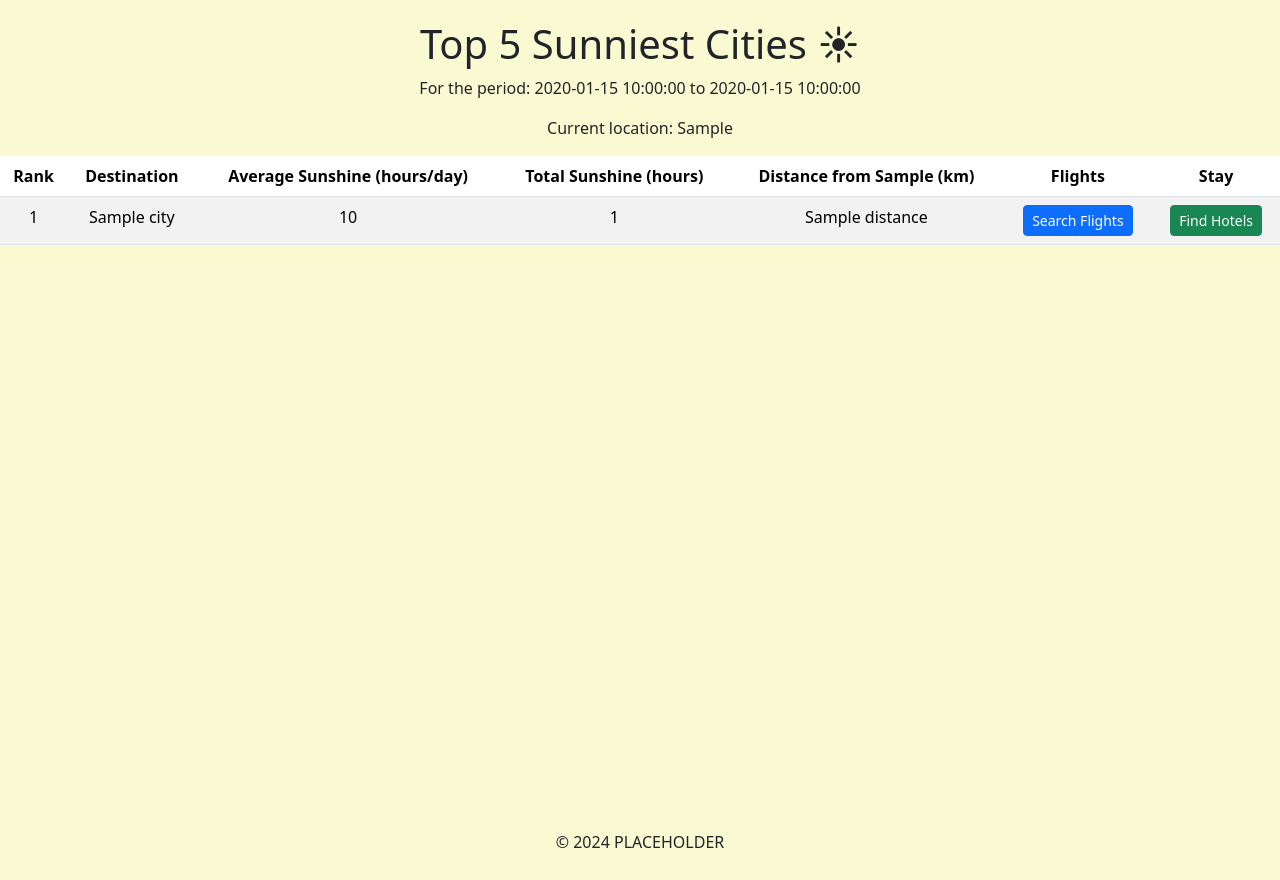
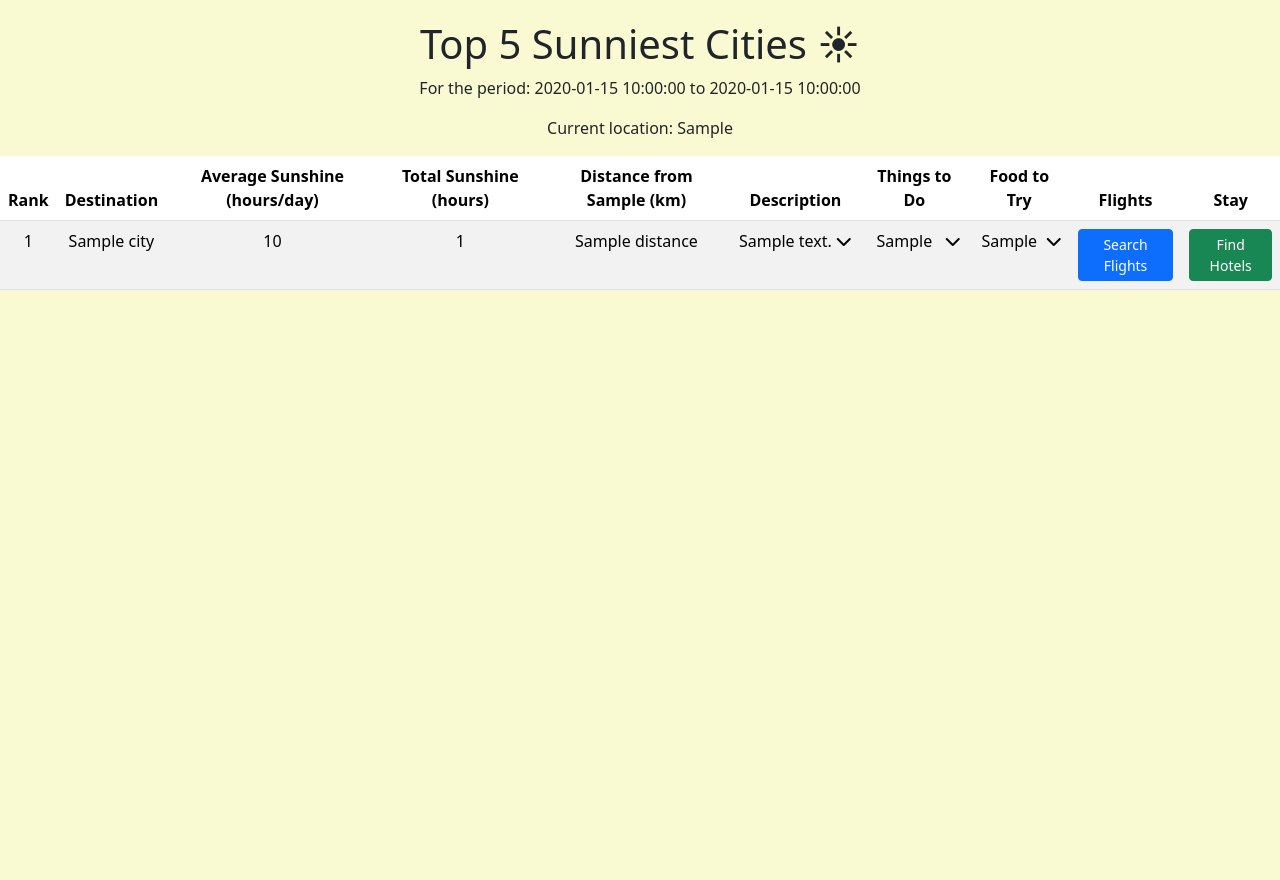
Before and after one commit to Zaibatus/Sunnyscout, a Flask app: template templates/results.html in a window 1280 px wide. Shown: the part 50-930 px from the top of the page. After the commit the page ends 340 px from the top, so only its background shows below. Run offline with Flask 3, Linux system fonts and the light colour scheme; the template is opened without the code that fills it: most values are stand-ins (such as "Sample title", 1, 10 or a date in 2020).

Commit message:
Add cities description, What to do and Food to try to results.html + Updated result function in main.

```diff
--- a/main.py
+++ b/main.py
@@ -73,7 +73,9 @@ def update_iata_codes():
 
 
 def get_cities_data():
-    df = pd.read_csv('cities_airports.csv', usecols=['City', 'Latitude', 'Longitude', 'IATA_Code', 'Country', 'Island', 'Capital', 'EU', 'Schengen'])
+    df = pd.read_csv('cities_airports.csv',
+                     usecols=['City', 'Latitude', 'Longitude', 'IATA_Code', 'Country', 'Island', 'Capital', 'EU',
+                              'Schengen'])
     return df.to_dict('records')
 
 
@@ -177,7 +179,8 @@ def result():
     europe_cities_df = pd.read_csv('europe_cities.csv')
     airports_df = pd.read_csv('cities_airports.csv')
 
-    current_city = europe_cities_df[europe_cities_df['city'].str.lower() == current_location.lower()].iloc[0] if not europe_cities_df[europe_cities_df['city'].str.lower() == current_location.lower()].empty else None
+    current_city = europe_cities_df[europe_cities_df['city'].str.lower() == current_location.lower()].iloc[0] if not \
+        europe_cities_df[europe_cities_df['city'].str.lower() == current_location.lower()].empty else None
 
     if current_city is not None:
         current_lat, current_lon = current_city['lat'], current_city['lng']
@@ -189,7 +192,8 @@ def result():
             # Find the closest airport
             closest_city, closest_airport_code = find_closest_airport(current_lat, current_lon, airports_df)
             current_location_code = closest_airport_code
-            print(f"No airport found for {current_location}. Using closest airport: {closest_city} ({closest_airport_code})")
+            print(
+                f"No airport found for {current_location}. Using closest airport: {closest_city} ({closest_airport_code})")
         else:
             current_location_code = current_airport.iloc[0]['IATA_Code']
     else:
@@ -243,6 +247,18 @@ def result():
     # Sort cities by total sunshine and get top 5
     top_5_cities = sorted(city_sunshine, key=lambda x: x['total_sunshine'], reverse=True)[:5]
 
+    # Load city descriptions and additional information from CSV file
+    city_info = {}
+    try:
+        info_df = pd.read_csv('cities_airports.csv')
+        city_info = info_df.set_index('City')[['City_Description', 'City_To_Dos', 'Food_to_try']].to_dict('index')
+    except FileNotFoundError:
+        app.logger.warning("Cities information file not found. Additional info will not be included.")
+    except pd.errors.EmptyDataError:
+        app.logger.warning("Cities information file is empty. Additional info will not be included.")
+    except KeyError as e:
+        app.logger.warning(f"Column {e} not found in the CSV. Some additional info may not be included.")
+
     # Prepare data for the template
     result_data = []
     for rank, city_data in enumerate(top_5_cities, 1):
@@ -257,12 +273,19 @@ def result():
         # Create Booking.com link
         booking_link = f"https://www.booking.com/{city_data['city'].split(',')[0].lower().replace(' ', '-')}"
 
+        # Get city information
+        city_name = city_data['city'].split(',')[0].strip()
+        city_info_data = city_info.get(city_name, {})
+
         result = {
             'rank': rank,
             'city': f"{city_data['city']}, {city_data['country']}",
             'avg_sunshine': f"{city_data['avg_sunshine']:.2f}",
             'total_sunshine': f"{city_data['total_sunshine']:.2f}",
             'distance': f"{city_data['distance']}",
+            'description': city_info_data.get('City_Description', "No description available."),
+            'to_dos': city_info_data.get('City_To_Dos', "No to-dos available."),
+            'food_to_try': city_info_data.get('Food_to_try', "No food recommendations available."),
             'kayak_link': kayak_link,
             'booking_link': booking_link
         }
@@ -294,7 +317,8 @@ def filter_cities_by_preferences(cities, preferences, current_lat, current_lon,
                 filtered_cities = [city for city in filtered_cities if city.get(key) != 'yes']
 
     if current_lat is not None and current_lon is not None and distance_preference:
-        min_dist, max_dist = map(int, distance_preference.split('-')) if '-' in distance_preference else (2001, float('inf'))
+        min_dist, max_dist = map(int, distance_preference.split('-')) if '-' in distance_preference else (
+        2001, float('inf'))
         filtered_cities = [
             city for city in filtered_cities
             if min_dist <= haversine_distance(current_lat, current_lon, city['Latitude'], city['Longitude']) < max_dist
@@ -304,7 +328,8 @@ def filter_cities_by_preferences(cities, preferences, current_lat, current_lon,
 
 
 def find_closest_airport(lat, lon, airports_df):
-    airports_df['distance'] = airports_df.apply(lambda row: haversine_distance(lat, lon, row['Latitude'], row['Longitude']), axis=1)
+    airports_df['distance'] = airports_df.apply(
+        lambda row: haversine_distance(lat, lon, row['Latitude'], row['Longitude']), axis=1)
     closest_airport = airports_df.loc[airports_df['distance'].idxmin()]
     return closest_airport['City'], closest_airport['IATA_Code']
 
--- a/static/CSS/style.css
+++ b/static/CSS/style.css
@@ -5,6 +5,7 @@ body {
     overflow-x: hidden;
     background-color: lightgoldenrodyellow;
 }
+
 
 header {
     background: linear-gradient(to top, #f9e79f, #f1c40f);
@@ -263,3 +264,65 @@ main {
 .preference-matrix input[type="radio"] {
     margin: 0;
 }
+
+.description-full {
+    display: none;
+    position: absolute;
+    top: 100%;
+    left: 0;
+    background-color: white;
+    border: 1px solid #ddd;
+    padding: 10px;
+    border-radius: 5px;
+    box-shadow: 0 2px 5px rgba(0, 0, 0, 0.2);
+    z-index: 1000;
+    max-width: 300px;
+    white-space: pre-wrap;
+    word-wrap: break-word;
+    max-height: 200px; /* Set the max height */
+    overflow-y: auto; /* Enable vertical scrolling */
+}
+
+.description-container {
+    position: relative;
+    max-width: 300px;
+    }
+
+.description-preview {
+    white-space: nowrap;
+    overflow: hidden;
+    text-overflow: ellipsis;
+    cursor: pointer;
+    padding-right: 20px;
+    }
+
+.description-full {
+    display: none;
+    position: absolute;
+    top: 100%;
+    left: 0;
+    background-color: white;
+    border: 1px solid #ddd;
+    padding: 10px;
+    border-radius: 5px;
+    box-shadow: 0 2px 5px rgba(0,0,0,0.2);
+    z-index: 1000;
+    max-width: 300px;
+    white-space: pre-wrap;
+    word-wrap: break-word;
+    }
+
+
+.toggle-description {
+    position: absolute;
+    right: 0;
+    top: 50%;
+    transform: translateY(-50%);
+    cursor: pointer;
+    transition: transform 0.3s ease;
+    }
+
+
+.description-open .toggle-description {
+    transform: translateY(-50%) rotate(180deg);
+    }
--- a/templates/index.html
+++ b/templates/index.html
@@ -12,7 +12,7 @@
     <link rel="stylesheet" href="https://cdn.jsdelivr.net/npm/flatpickr/dist/flatpickr.min.css">
     <script src="https://cdn.jsdelivr.net/npm/flatpickr"></script>
 </head>
-<body>
+<body class="recursive-<uniquifier>">
     <div class="page-container">
         <header>
             <div class="app-name">
--- a/templates/results.html
+++ b/templates/results.html
@@ -8,6 +8,7 @@
     <link rel="apple-touch-icon" sizes="192x192" href="{{ url_for('static', filename='images/favicon-192x192.png') }}">
     <link rel="icon" href="{{ url_for('static', filename='images/favicon.ico') }}" type="image/x-icon">
     <link href="https://cdn.jsdelivr.net/npm/bootstrap@5.3.3/dist/css/bootstrap.min.css" rel="stylesheet" integrity="sha384-QWTKZyjpPEjISv5WaRU9OFeRpok6YctnYmDr5pNlyT2bRjXh0JMhjY6hW+ALEwIH" crossorigin="anonymous">
+    <link rel="stylesheet" href="https://cdnjs.cloudflare.com/ajax/libs/font-awesome/6.4.0/css/all.min.css">
     <link rel="stylesheet" href="{{ url_for('static', filename='CSS/style.css') }}">
 </head>
 <body>
@@ -26,6 +27,7 @@
                 <h1>Top 5 Sunniest Cities ☀</h1>
                 <p>For the period: {{ start_date }} to {{ end_date }}</p>
                 <p>Current location: {{ current_location }}</p>
+<div class="table-responsive" style="max-height: 80vh; overflow-y: auto;">
         <table class="table table-striped">
             <thead>
                 <tr>
@@ -34,6 +36,9 @@
                     <th>Average Sunshine (hours/day)</th>
                     <th>Total Sunshine (hours)</th>
                     <th>Distance from {{ current_location }} (km)</th>
+                    <th>Description</th>
+                    <th>Things to Do</th>
+                    <th>Food to Try</th>
                     <th>Flights</th>
                     <th>Stay</th>
                 </tr>
@@ -46,6 +51,42 @@
                     <td>{{ city.avg_sunshine }}</td>
                     <td>{{ city.total_sunshine }}</td>
                     <td>{{ city.distance if city.distance != 'N/A' else 'N/A' }}</td>
+                    <td>
+                        <div class="description-container">
+                            <div class="description-preview">
+                                {{ city.description[:100] }}{% if city.description|length > 100 %}...{% endif %}
+                            </div>
+                            <i class="fas fa-chevron-down toggle-description" onclick="toggleDescription(this)"></i>
+                            <div class="description-full">
+                                <h5>Description:</h5>
+                                <p>{{ city.description }}</p>
+                            </div>
+                        </div>
+                    </td>
+                    <td>
+                        <div class="description-container">
+                            <div class="description-preview">
+                                {{ city.to_dos[:100] }}{% if city.to_dos|length > 100 %}...{% endif %}
+                            </div>
+                            <i class="fas fa-chevron-down toggle-description" onclick="toggleDescription(this)"></i>
+                            <div class="description-full">
+                                <h5>Things to Do:</h5>
+                                <p>{{ city.to_dos }}</p>
+                            </div>
+                        </div>
+                    </td>
+                    <td>
+                        <div class="description-container">
+                            <div class="description-preview">
+                                {{ city.food_to_try[:100] }}{% if city.food_to_try|length > 100 %}...{% endif %}
+                            </div>
+                            <i class="fas fa-chevron-down toggle-description" onclick="toggleDescription(this)"></i>
+                            <div class="description-full">
+                                <h5>Food to Try:</h5>
+                                <p>{{ city.food_to_try }}</p>
+                            </div>
+                        </div>
+                    </td>
                     <td>
                         {% if city.kayak_link %}
                             <a href="{{ city.kayak_link }}" target="_blank" class="btn btn-primary btn-sm">Search Flights</a>
@@ -61,13 +102,32 @@
             </tbody>
         </table>
     </div>
-        </section>
-    </main>
 
-    <footer>
-        <p>&copy; 2024 PLACEHOLDER</p>
-    </footer>
+    <script>
+        function toggleDescription(element) {
+            const container = element.closest('.description-container');
+            const fullDescription = container.querySelector('.description-full');
 
-    <script src="https://cdn.jsdelivr.net/npm/bootstrap@5.3.3/dist/js/bootstrap.bundle.min.js" integrity="sha384-YvpcrYf0tY3lHB60NNkmXc5s9fDVZLESaAA55NDzOxhy9GkcIdslK1eN7N6jIeHz" crossorigin="anonymous"></script>
+            if (fullDescription.style.display === "none" || fullDescription.style.display === "") {
+                fullDescription.style.display = "block";
+                container.classList.add('description-open');
+            } else {
+                fullDescription.style.display = "none";
+                container.classList.remove('description-open');
+            }
+        }
+
+        // Close dropdown when clicking outside
+        document.addEventListener('click', function(event) {
+            const openDropdowns = document.querySelectorAll('.description-container.description-open');
+            openDropdowns.forEach(function(dropdown) {
+                if (!dropdown.contains(event.target)) {
+                    const fullDescription = dropdown.querySelector('.description-full');
+                    fullDescription.style.display = "none";
+                    dropdown.classList.remove('description-open');
+                }
+            });
+        });
+    </script>
 </body>
 </html>
```
Lines whose indentation alone changed are shown as unchanged.
